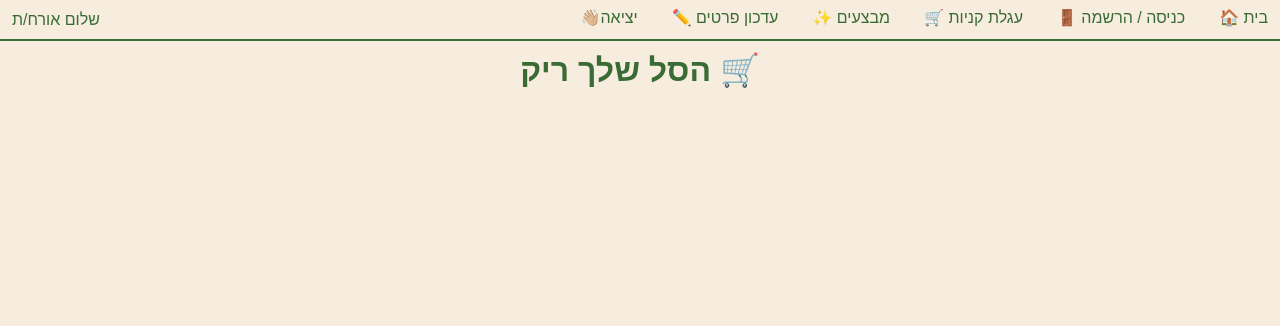
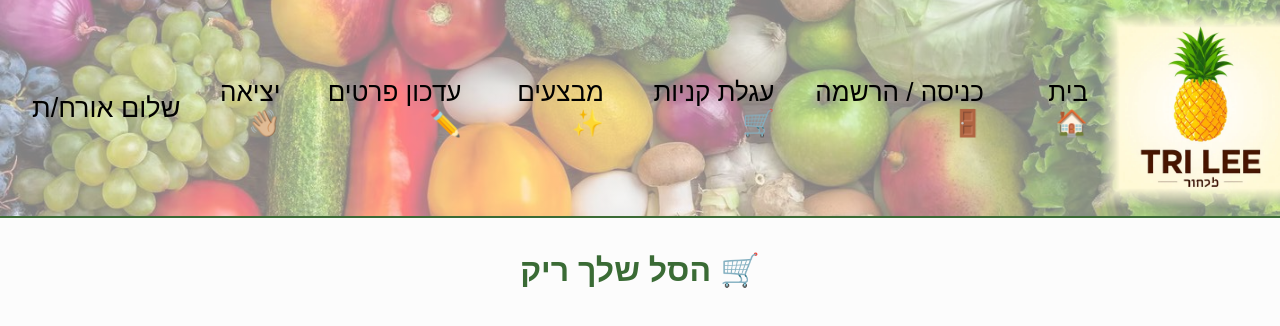
Before and after one commit to gold410/finish-project-server-client, a React (Create React App) app in the folder client/: page /basket in a window 1280 px wide. Shown: the top 326 px of the page. Built offline with nearby package versions, Linux system fonts and the light colour scheme.

Commit message:
css navigion

```diff
--- a/client/src/App.css
+++ b/client/src/App.css
@@ -1,5 +1,6 @@
 body{
-    background-color: rgb(246, 237, 223);
+    background-color: rgb(252, 252, 252);
+    padding-top: 200px;
 }
 .products-wrapper {
     padding: 20px;
@@ -16,14 +17,14 @@ body{
 
 .products-grid {
     display: grid;
-    grid-template-columns: repeat(auto-fill, minmax(250px, 1fr));
+    grid-template-columns: repeat(auto-fill, minmax(220px, 1fr));
     gap: 20px;
     justify-content: end;
 }
 
 .product-container {
-    background-color: rgb(225, 245, 215);
-    border: 3px solid rgb(201, 242, 121);
+    background-color: rgb(254, 255, 253);
+    /* border: 3px solid rgb(221, 253, 157); */
     border-radius: 10px;
     overflow: hidden;
     display: flex;
@@ -284,7 +285,7 @@ gap:14px 18px;
 
 .basket-clear {
   position: fixed;
-  top: 4rem;
+  top: 15rem;
   left: 3rem;
   background-color: #3a6b35;
   color: white;
@@ -376,7 +377,7 @@ gap:14px 18px;
   position: relative;
   top:1rem;
   left: 0.5rem;
-  background-color: rgb(246, 237, 223);
+  background-color: rgb(254, 254, 254);
   color: #3a6b35;
   padding: 0.8rem 3rem;
   border: none solid #3a6b35;
--- a/client/src/commponents/Navigation.js
+++ b/client/src/commponents/Navigation.js
@@ -12,9 +12,12 @@ const Navigation = () => {
   }
 
   return (
-    <div style={{ display: "flex", gap: "10px", zIndex:1000, position: "fixed",    width: "100%", // קו לאורך כל המסך
-    backgroundColor: "rgb(246, 237, 223)",top:0,left:0,
-    borderBottom: "2px solid #3a6b35", direction: "rtl" }}>
+    <div style={navBarStyle}>
+
+       <div style={logoContainer}>
+        <img src="/logo.png" alt="logo" style={logoStyle} />
+      </div>
+      <div style={linksContainer}>
       <NavLink to='/home' style={linkStyle}>בית 🏠</NavLink>
       <NavLink to='/' style={linkStyle}>כניסה / הרשמה 🚪</NavLink>
       <NavLink to='/basket' style={linkStyle}>עגלת קניות 🛒</NavLink>
@@ -22,20 +25,55 @@ const Navigation = () => {
       <NavLink to='/update' style={linkStyle}>עדכון פרטים ✏️</NavLink>
       <NavLink to='/'onClick={(e)=>{e.preventDefault()
          exit()}} style={linkStyle} >יציאה👋🏼</NavLink>
-
-<h1 style={{
-  color: "#3a6b35",
-  fontSize: "16px",
-  fontWeight: "500",
-  marginRight: "auto",
-  padding: "0px 12px"}}>שלום {user ? user.name : "אורח/ת"}</h1>
+         </div>
+<h1 style={userTextStyle}>שלום {user ? user.name : "אורח/ת"}</h1>
 </div>
   );
 };
+const navBarStyle = {
+  width: "100%",
+  display: "flex",
+  alignItems: "center",
+  justifyContent: "space-between",
+  padding: "8px 20px",
+  position: "fixed",
+  top: 0,
+  left: 0,
+  zIndex: 1000,
+backgroundImage: "linear-gradient(rgba(255,255,255,0.5), rgba(255,255,255,0.5)), url('/backgruond2.jpg')",
+    backgroundSize: "cover",
+  backgroundPosition: "center",
+  backgroundRepeat: "no-repeat",
+  borderBottom: "2px solid #3a6b35",
+  direction: "rtl"
+};
+const logoContainer = {
+  display: "flex",
+  alignItems: "center",
+};
 
+const logoStyle = {
+  height: "200px",
+  width: "auto",
+  objectFit: "contain",
+};
+const linksContainer = {
+  display: "flex",
+  gap: "15px",
+  alignItems: "center",
+  justifyContent: "center",
+  flex: 1,
+};
+const userTextStyle = {
+  color: "black",
+  fontSize: "27px",
+  fontWeight: "500",
+  padding: "0 12px",
+  whiteSpace: "nowrap",
+};
 const linkStyle = {
-  color: "#3a6b35",
-  fontSize: "16px",
+  color: "black",
+  fontSize: "26px",
   textDecoration: "none",
   padding: "8px 12px",
   borderRadius: "4px",
--- a/client/src/featuers/auth/authPage.js
+++ b/client/src/featuers/auth/authPage.js
@@ -8,7 +8,7 @@ const AuthPage = () => {
   return (
     <div className="auth-page">
       {showLogin ? <Login /> : <Register />}
-      <div style={{ marginTop: "20px", textAlign: "center" }}>
+      <div style={{textAlign: "center" }}>
         {showLogin ? (
           <p>
             אין לך חשבון?{" "}
--- a/client/src/featuers/auth/updateUser.js
+++ b/client/src/featuers/auth/updateUser.js
@@ -3,7 +3,6 @@ import { useUpdateUserMutation} from "./authApiSlice";
 import { useSelector, useDispatch } from "react-redux";
 import { setUser } from "./authSlice";
 import { useNavigate } from "react-router-dom";
-import {removeToken} from './authSlice'
 
 const UpdateUser = () => {
   const dispatch = useDispatch();
```
Also changed, not shown: client/public/backgruond2.jpg (added), client/public/logo.png.
